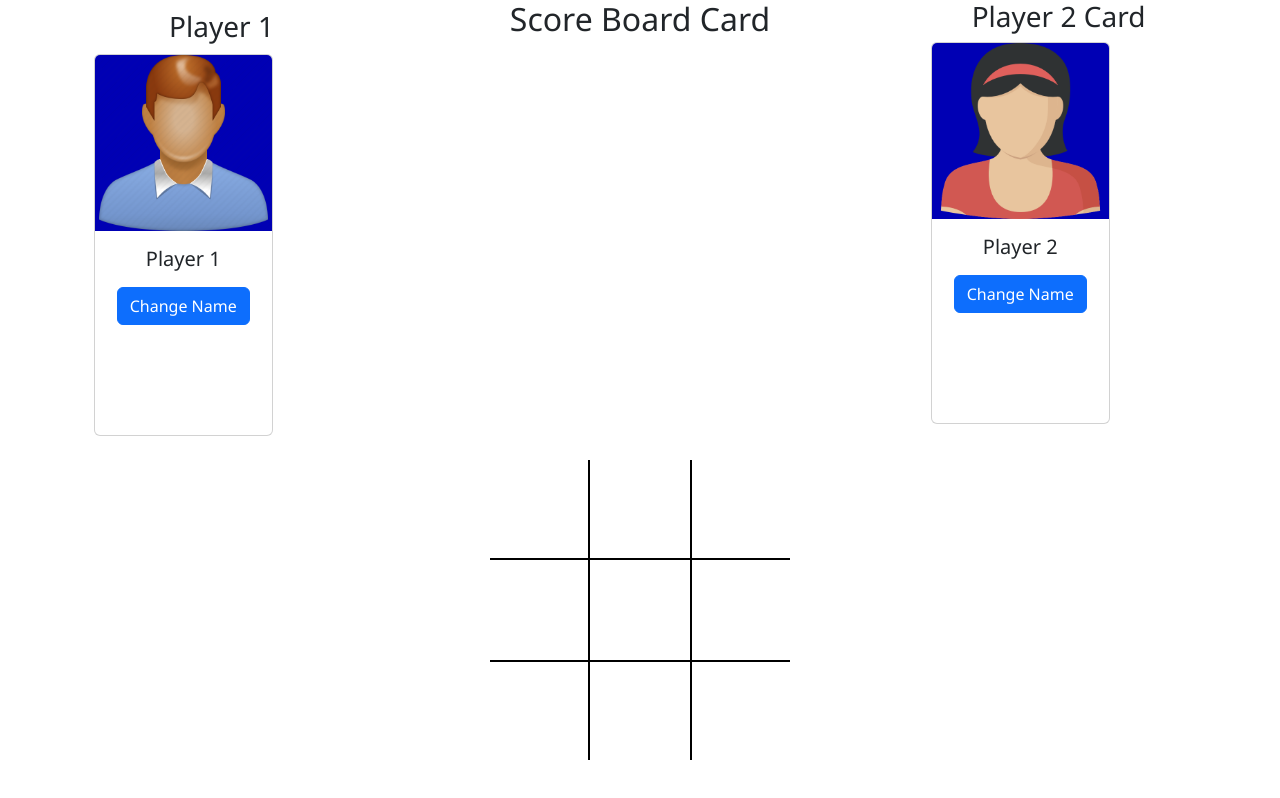
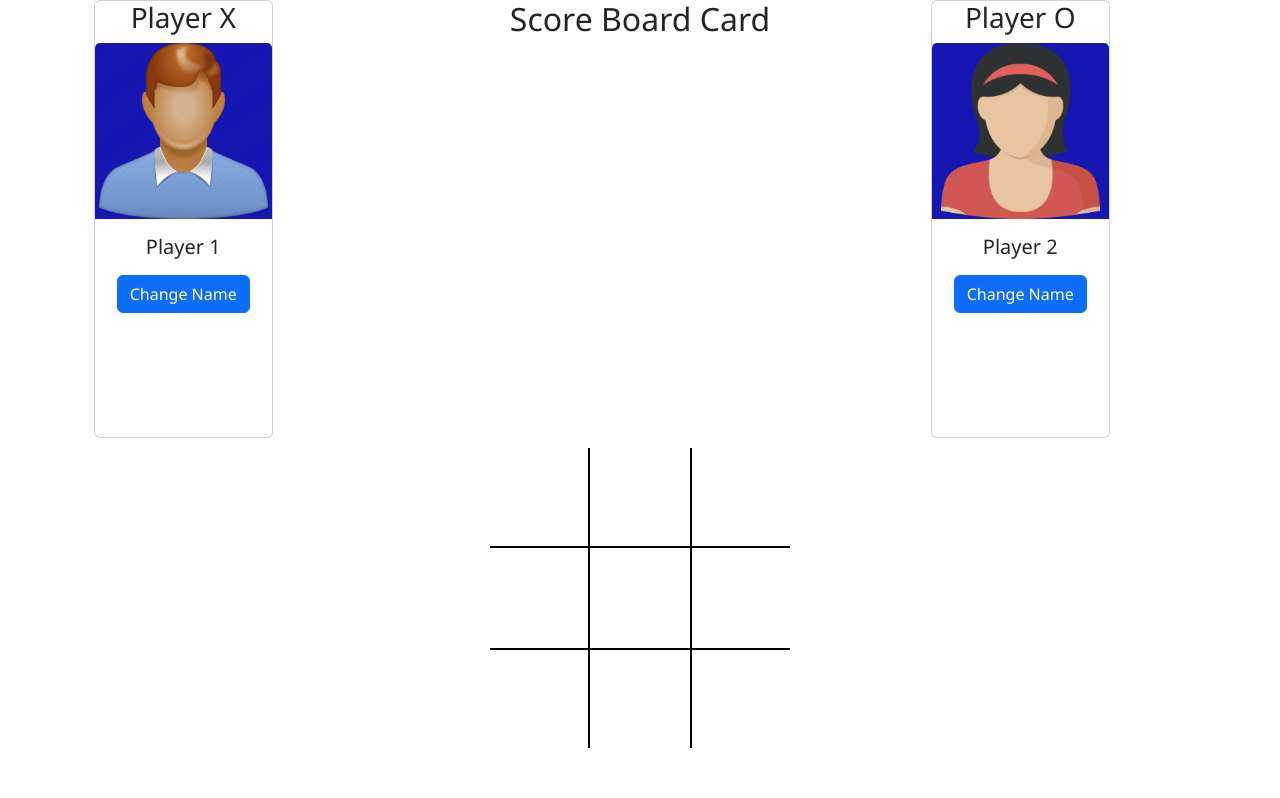
Before and after one commit to MCSquaredTech/week11, a website: page code-assignment/index.html in a window 1280 px wide. Drawn offline with nearby package versions, Linux system fonts and the light colour scheme.

Commit message:
Need to refactor and User Class

```diff
--- a/code-assignment/css/t3style.css
+++ b/code-assignment/css/t3style.css
@@ -19,6 +19,7 @@ body {
 .play-space {
     padding: 5px;
     margin: 5px;
+    text-align: center;
     align-items: center;
 }
 
@@ -64,15 +65,14 @@ body {
 }
 
 .card {
-    height: 85%;
     width: 70%;
     align-items: center;
 }
 .card-background {
-    background-color: rgb(0, 0, 180) ;
+    background-color: rgb(22, 22, 179) ;
 }
 
 .card-background:hover {
-    background-color: rgb(0, 0, 255);
+    background-color: rgb(22, 98, 239);
     box-shadow: 5px 5px 5px 0 rgb(0, 0, 170);
 }
--- a/code-assignment/index.html
+++ b/code-assignment/index.html
@@ -15,8 +15,9 @@
         <div class="row">
             <!-- Header Players and Score Card -->
             <div class="col-sm-3 header-text">
-                <h3 id="p1-name" class="play-space">Player 1</h3>
+
                 <div class="card">
+                    <h3>Player X</h3>
                     <img class="card-img-top card-background" src="./imgs/man.png" alt="player 1's avatar" id="p1">
                     <div class="card-body">
                         <h5 class="card-title" id="p1-title">Player 1</h5>
@@ -39,8 +40,9 @@
                 <h2>Score Board Card</h2>
             </div>
             <div class="col-sm-3 header-text">
-                <h3 id="p2-name">Player 2 Card</h3>
+
                 <div class="card">
+                    <h3>Player O</h3>
                     <img class="card-img-top card-background" src="./imgs/woman.png" alt="player 2's avatar" id="p2">
                     <div class="card-body">
                       <h5 class="card-title" id="p2-title">Player 2</h5>
```
Also changed, not shown: 1 other file.
